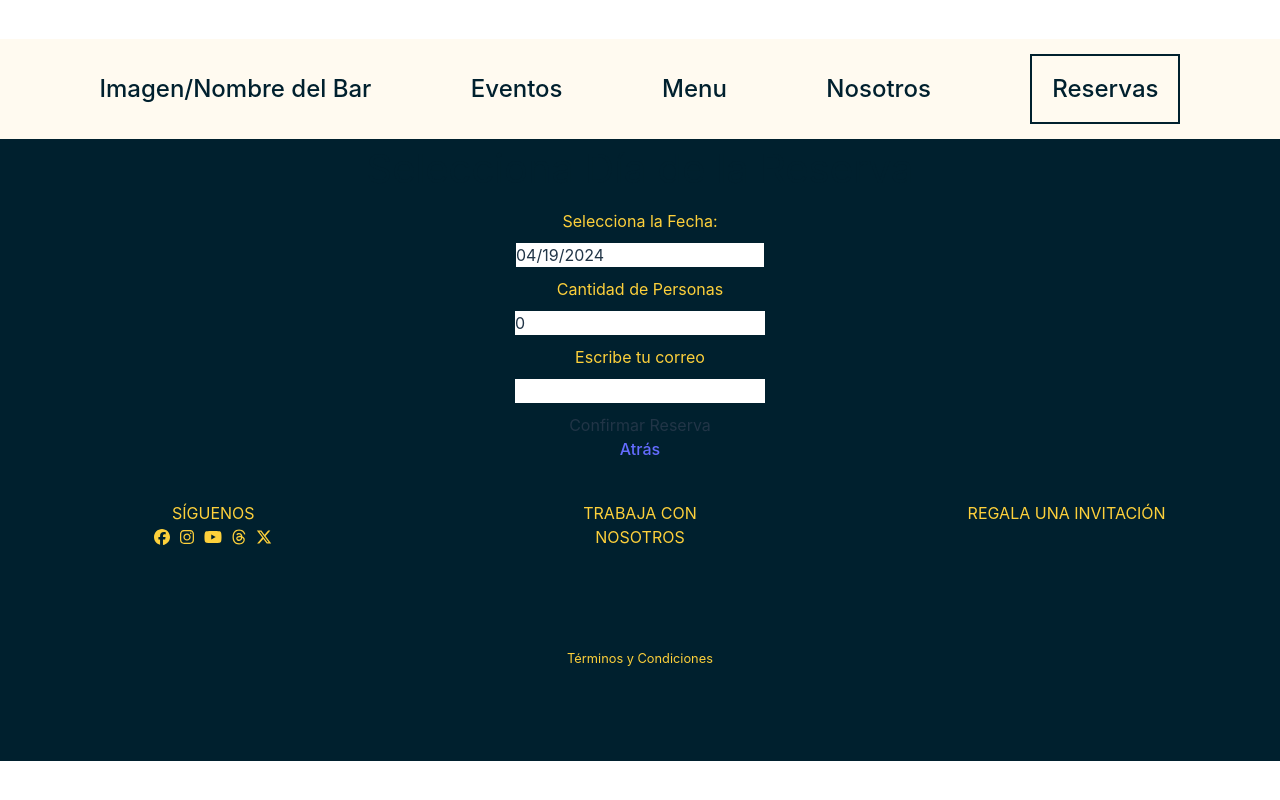
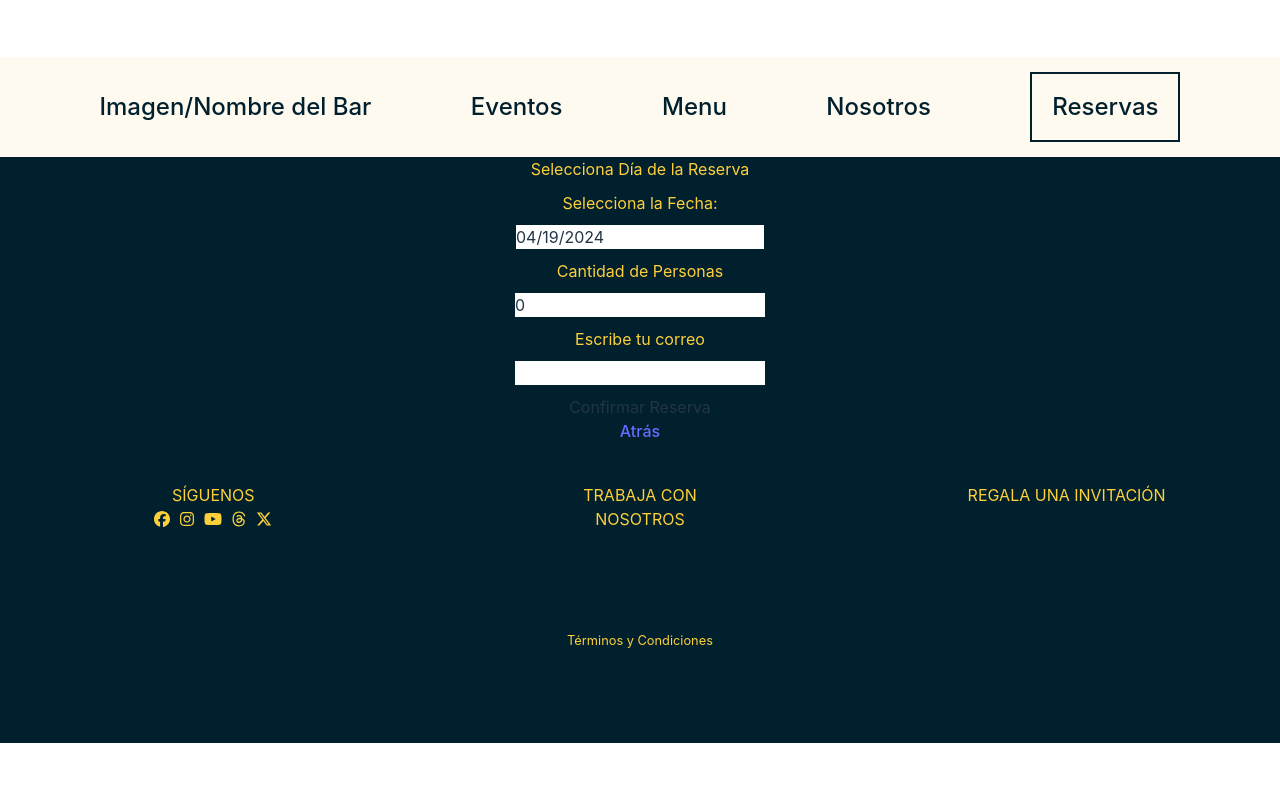
Before and after one commit to saramburo/FrontEnd-Group-9, a React (Vite) app: page /dia in a window 1280 px wide. Built offline with nearby package versions, Linux system fonts and the light colour scheme.

Commit message:
correcion color textos

```diff
--- a/src/pages/Dia.jsx
+++ b/src/pages/Dia.jsx
@@ -30,7 +30,7 @@ function Dia() {
 
   return (
     <>
-      <p>Selecciona Día de la Reserva</p>
+      <h2>Selecciona Día de la Reserva</h2>
       <form>
         <label>Selecciona la Fecha:</label>
         <DatePicker selected={date} onChange={(date) => setDate(date)} />
```
